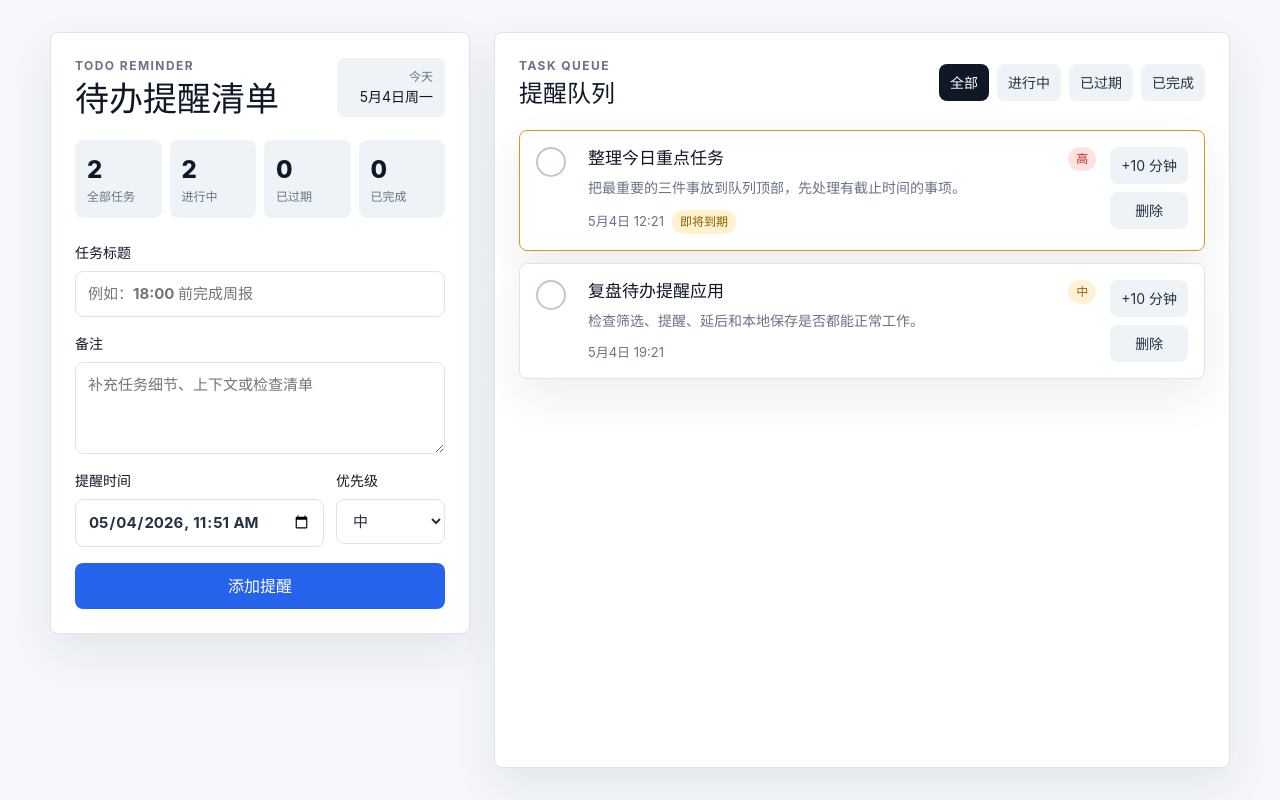
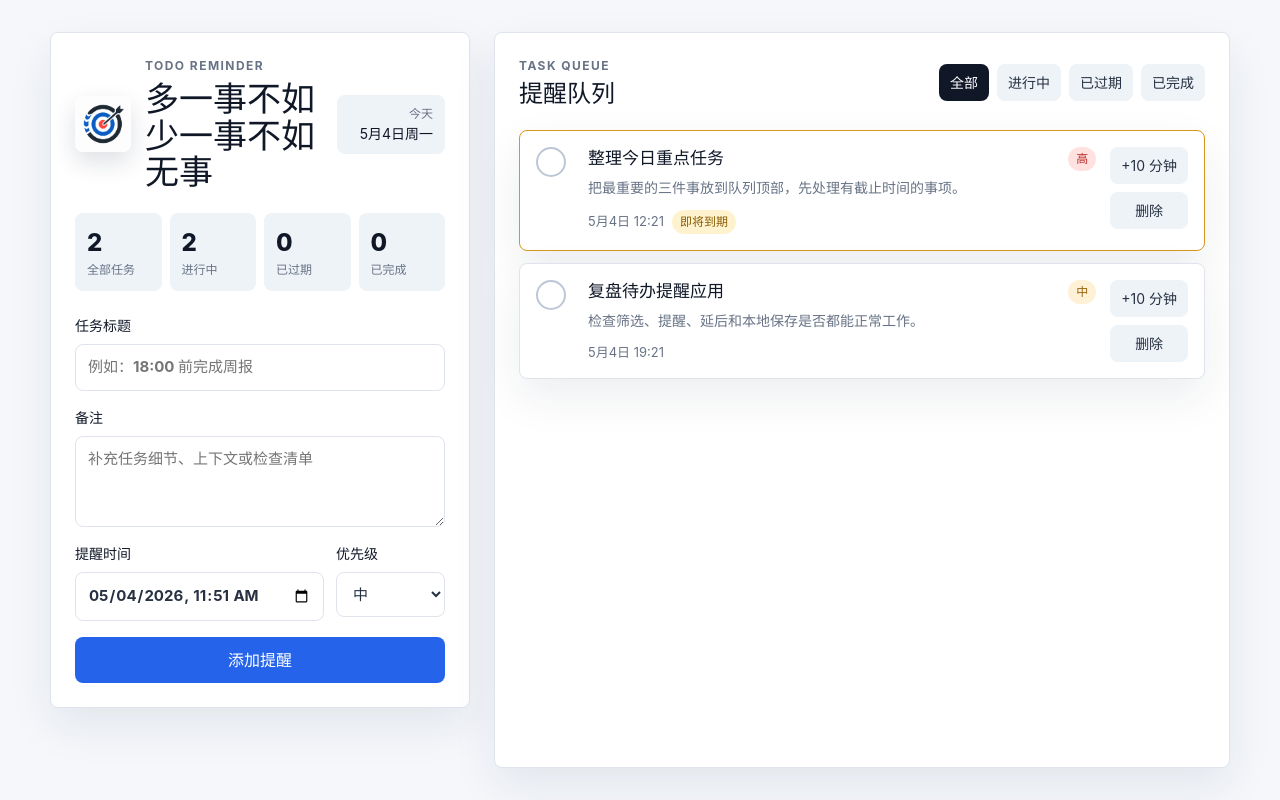
Before and after one commit to solarwt/todo-list, a Next.js app: page / in a window 1280 px wide. Built offline with nearby package versions, Linux system fonts and the light colour scheme.

Commit message:
增加了logo

```diff
--- a/app/globals.css
+++ b/app/globals.css
@@ -101,6 +101,22 @@ a:focus-visible {
   justify-content: space-between;
   gap: 16px;
   margin-bottom: 22px;
+}
+
+.brand-lockup {
+  display: flex;
+  align-items: center;
+  gap: 14px;
+  min-width: 0;
+}
+
+.app-logo {
+  width: 56px;
+  height: 56px;
+  border-radius: 8px;
+  object-fit: cover;
+  flex: 0 0 auto;
+  box-shadow: 0 10px 24px rgba(18, 32, 61, 0.14);
 }
 
 .eyebrow {
@@ -422,6 +438,10 @@ button {
     text-align: left;
   }
 
+  .brand-lockup {
+    align-items: flex-start;
+  }
+
   .stats-grid {
     grid-template-columns: repeat(2, 1fr);
   }
--- a/components/TodoApp.jsx
+++ b/components/TodoApp.jsx
@@ -211,9 +211,12 @@ export default function TodoApp() {
     <main className="app-shell">
       <section className="workspace">
         <header className="app-header">
-          <div>
-            <p className="eyebrow">Todo Reminder</p>
-            <h1>待办提醒清单</h1>
+          <div className="brand-lockup">
+            <img className="app-logo" src="/logo.png" alt="" aria-hidden="true" />
+            <div>
+              <p className="eyebrow">Todo Reminder</p>
+              <h1>多一事不如少一事不如无事</h1>
+            </div>
           </div>
           <div className="today">
             <span>今天</span>
```
Also changed, not shown: public/logo.png (added).
